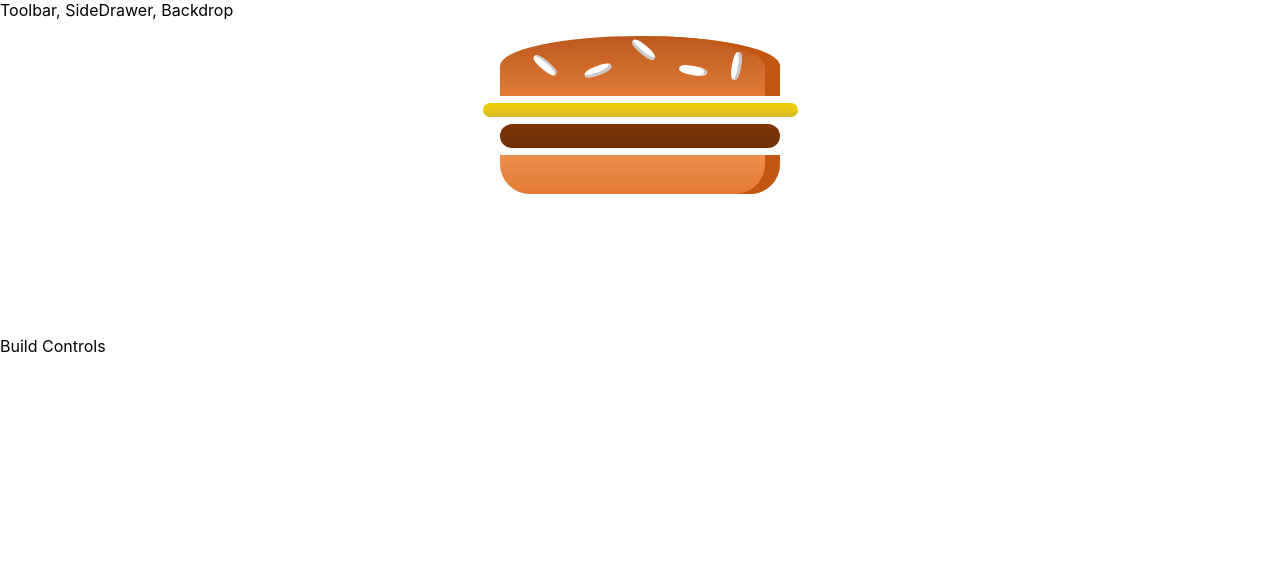
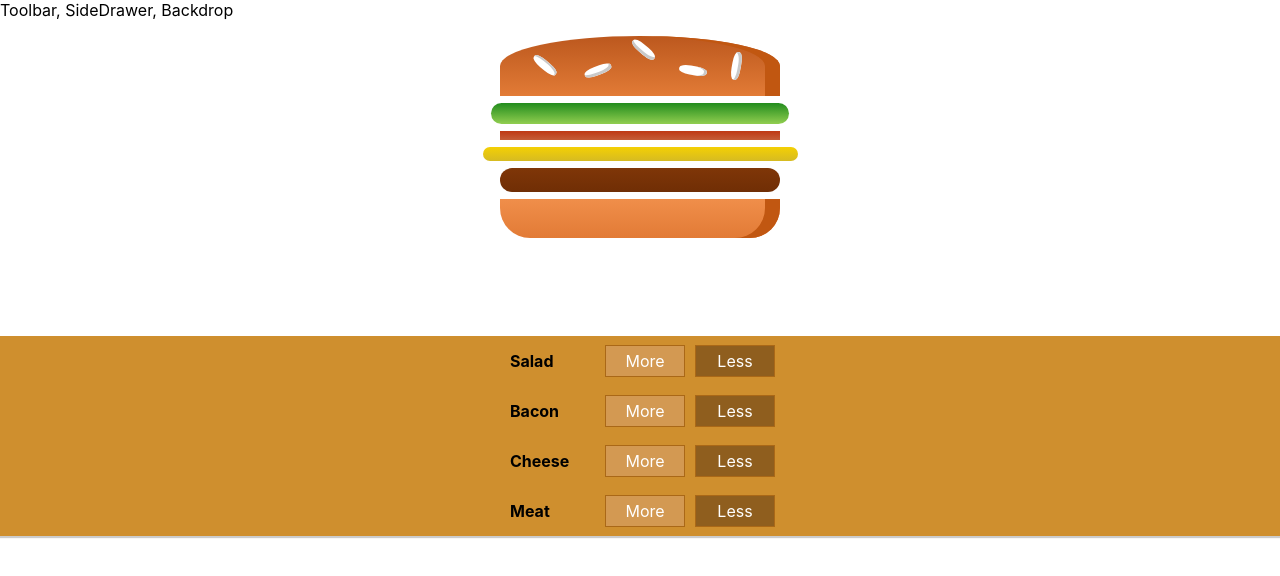
Before and after one commit to GoranBunjevac/ReactBurgerApp, a React app in the folder my-burger-app/: page / in a window 1280 px wide. Shown: the top 576 px of the page. Built offline with nearby package versions, Linux system fonts and the light colour scheme.

Commit message:
BurgerBuilder

```diff
--- /dev/null
+++ b/my-burger-app/src/components/Burger/BuildControl/BuildControl.css
@@ -0,0 +1,58 @@
+.BuildControl {
+  display: flex;
+  justify-content: space-between;
+  align-items: center;
+  margin: 5px 0;
+}
+
+.BuildControl button {
+  display: block;
+  font: inherit;
+  padding: 5px;
+  margin: 0 5px;
+  width: 80px;
+  border: 1px solid #aa6817;
+  cursor: pointer;
+  outline: none;
+}
+
+.BuildControl button:disabled {
+  background-color: #ac9980;
+  border: 1px solid #7e7365;
+  color: #ccc;
+  cursor: default;
+}
+
+.BuildControl button:hover:disabled {
+  background-color: #ac9980;
+  color: #ccc;
+  cursor: not-allowed;
+}
+
+.Label {
+  padding: 10px;
+  font-weight: bold;
+  width: 80px;
+}
+
+.BuildControl .Less {
+  background-color: #d39952;
+  color: white;
+}
+
+.BuildControl .More {
+  background-color: #8f5e1e;
+  color: white;
+}
+
+.BuildControl .Less:hover,
+.BuildControl .Less:active {
+  background-color: #daa972;
+  color: white;
+}
+
+.BuildControl .More:hover,
+.BuildControl .More:active {
+  background-color: #99703f;
+  color: white;
+}
--- /dev/null
+++ b/my-burger-app/src/components/Burger/BuildControl/BuildControl.js
@@ -0,0 +1,12 @@
+import React from "react";
+import "./BuildControl.css";
+
+const buildControl = props => (
+  <div className="BuildControl">
+    <div className="Label">{props.label}</div>
+    <button className="Less">More</button>
+    <button className="More">Less</button>
+  </div>
+);
+
+export default buildControl;
--- /dev/null
+++ b/my-burger-app/src/components/Burger/BuildControls/BuildControls.css
@@ -0,0 +1,10 @@
+.BuildControls {
+  width: 100%;
+  background-color: #cf8f2e;
+  display: flex;
+  flex-flow: column;
+  align-items: center;
+  box-shadow: 0 2px 1px #ccc;
+  margin: auto;
+  padding: 10px o;
+}
--- /dev/null
+++ b/my-burger-app/src/components/Burger/BuildControls/BuildControls.js
@@ -0,0 +1,20 @@
+import React from "react";
+import "./BuildControls.css";
+import BuildControl from "../BuildControl/BuildControl";
+
+const controls = [
+  { label: "Salad", type: "salad" },
+  { label: "Bacon", type: "bacon" },
+  { label: "Cheese", type: "cheese" },
+  { label: "Meat", type: "meat" }
+];
+
+const buildControls = props => (
+  <div className="BuildControls">
+    {controls.map(ctrl => (
+      <BuildControl key={ctrl.label} label={ctrl.label} />
+    ))}
+  </div>
+);
+
+export default buildControls;
--- a/my-burger-app/src/components/Burger/Burger.js
+++ b/my-burger-app/src/components/Burger/Burger.js
@@ -3,11 +3,23 @@
 import BurgerIngredient from "./BurgerIngredient/BurgerIngredient";
 
 const burger = props => {
+  let transformedIngredients = Object.keys(props.ingredients)
+    .map(igKey => {
+      return [...Array(props.ingredients[igKey])].map((_, i) => {
+        return <BurgerIngredient key={igKey + i} type={igKey} />;
+      });
+    })
+    .reduce((arr, el) => {
+      return arr.concat(el);
+    }, []);
+  if (transformedIngredients.length === 0) {
+    transformedIngredients = <p>Please start adding ingredients!</p>;
+  }
+
   return (
     <div className="Burger">
       <BurgerIngredient type="bread-top" />
-      <BurgerIngredient type="cheese" />
-      <BurgerIngredient type="meat" />
+      {transformedIngredients}
       <BurgerIngredient type="bread-bottom" />
     </div>
   );
--- a/my-burger-app/src/containers/BurgerBuilder/BurgerBuilder.js
+++ b/my-burger-app/src/containers/BurgerBuilder/BurgerBuilder.js
@@ -1,13 +1,29 @@
 import React, { Component } from "react";
 import Aux from "../../hoc/Auxiliary";
 import Burger from "../../components/Burger/Burger";
+import BuildControls from "../../components/Burger/BuildControls/BuildControls";
 
 class Brugerbuilder extends Component {
+  // This is one way of calling state
+  // constructor(props) {
+  //   super(props);
+  //   this.state = {...}
+  // }
+
+  state = {
+    ingredients: {
+      salad: 1,
+      bacon: 1,
+      cheese: 1,
+      meat: 1
+    }
+  };
+
   render() {
     return (
       <Aux>
-        <Burger />
-        <div>Build Controls</div>
+        <Burger ingredients={this.state.ingredients} />
+        <BuildControls />
       </Aux>
     );
   }
```
